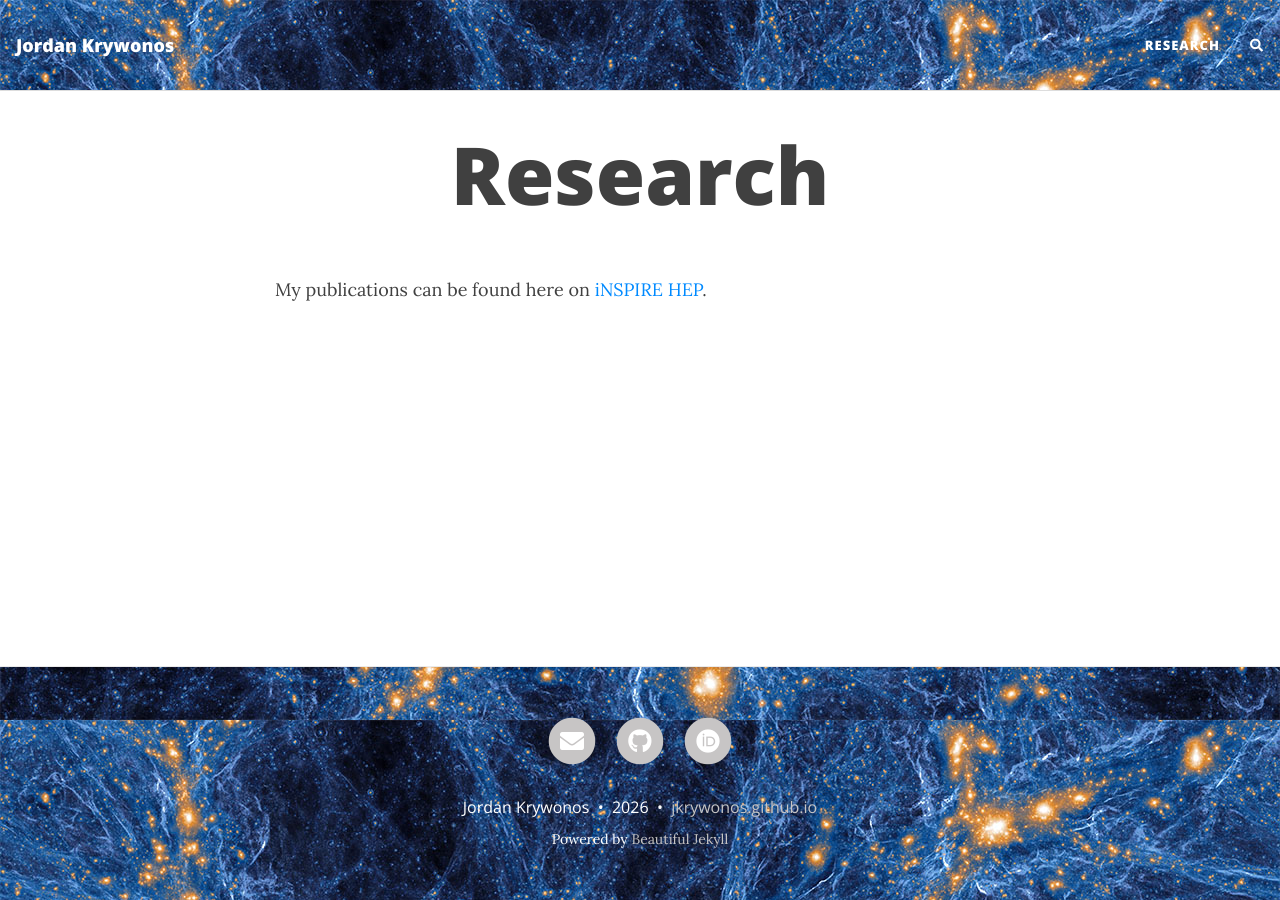
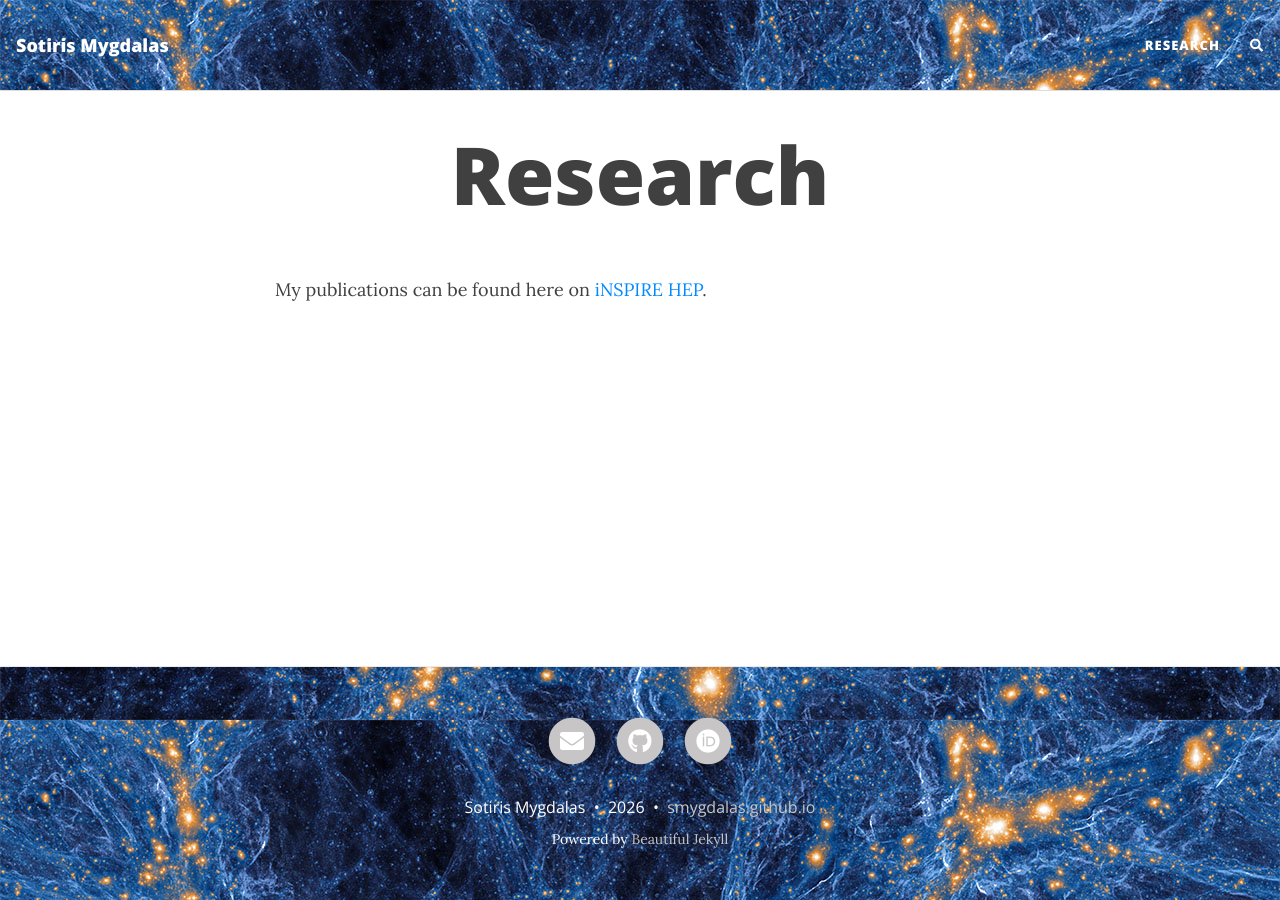
Before and after one commit to smygdalas/SMygdalas.github.io, a Jekyll site: the page built from research.md, in a window 1280 px wide. Built offline with Jekyll 4.4.1, drawn with Linux system fonts in a browser that asks for light colours; nearby versions of some CDN libraries; comment, search, counter and statistics services are not loaded.

Commit message:
Update _config.yml

```diff
--- a/_config.yml
+++ b/_config.yml
@@ -10,13 +10,13 @@
 ############################
 
 # Name of website
-title: Jordan Krywonos
+title: Sotiris Mygdalas
 
 # Short description of your site
 description: Personal site.
 
 # Your name to show in the footer
-author: Jordan Krywonos
+author: Sotiris Mygdalas
 
 ###############################################
 # --- List of links in the navigation bar --- #
@@ -53,11 +53,11 @@ navbar-links:
 # You can change the order that they show up on the page by changing the order here.
 # Uncomment the links you want to show and add your information to each one.
 social-network-links:
-  email: "jlk65@cam.ac.uk"
+  email: "smygdalas@uwaterloo.ca"
   # rss: true  # remove this line if you don't want to show an RSS link at the bottom
   # facebook: deanattali
-  github: JKrywonos
-  ORCID: 0000-0003-1210-8783
+  github: smygdalas
+  ORCID: 0009-0005-3963-7054
   # inspire:
   # twitter: daattali
   # patreon: DeanAttali
@@ -102,7 +102,7 @@ share-links-active:
 
 # How to display the link to your website in the footer
 # Remove this if you don't want a link in the footer
-url-pretty: "jkrywonos.github.io"
+url-pretty: "smygdalas.github.io"
 
 # Excerpt word length - Truncate the excerpt of each post on the feed page to the specified number of words
 excerpt_length: 50
```
